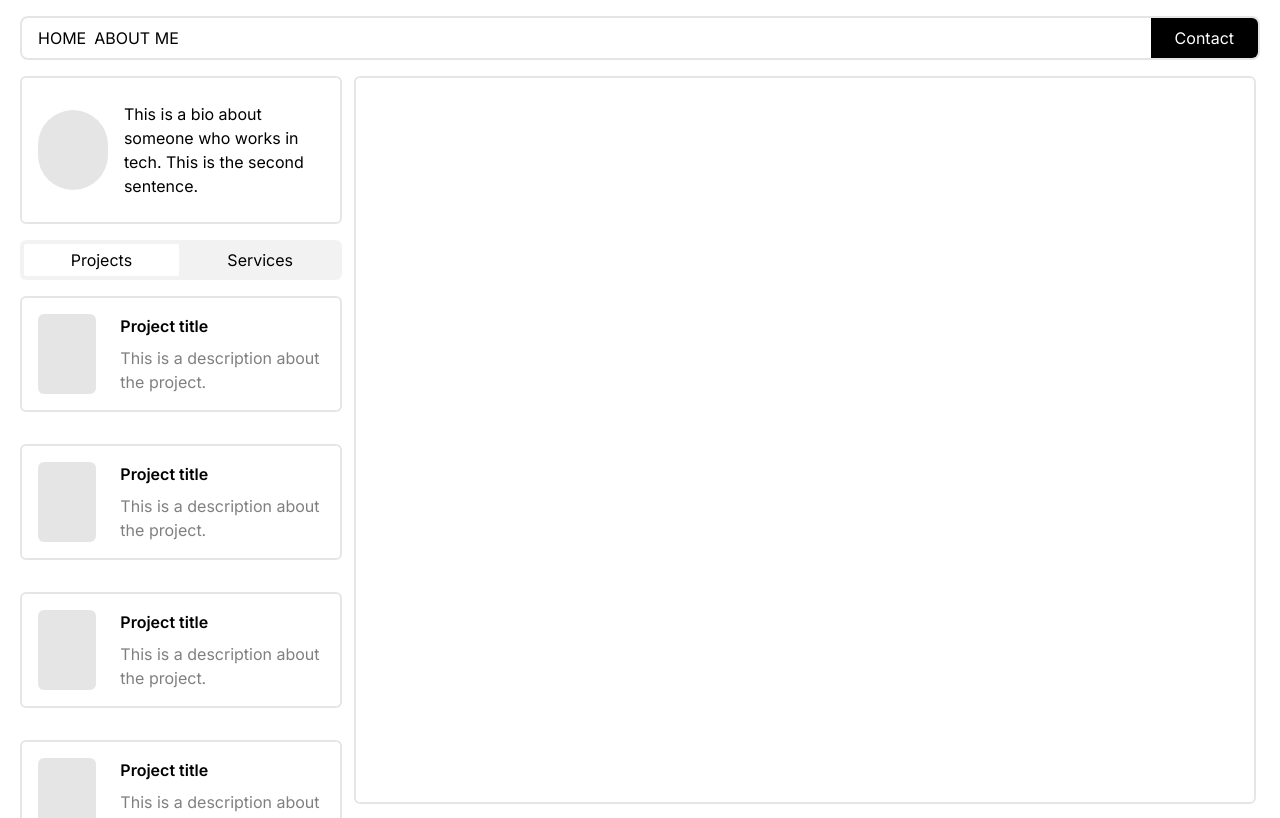
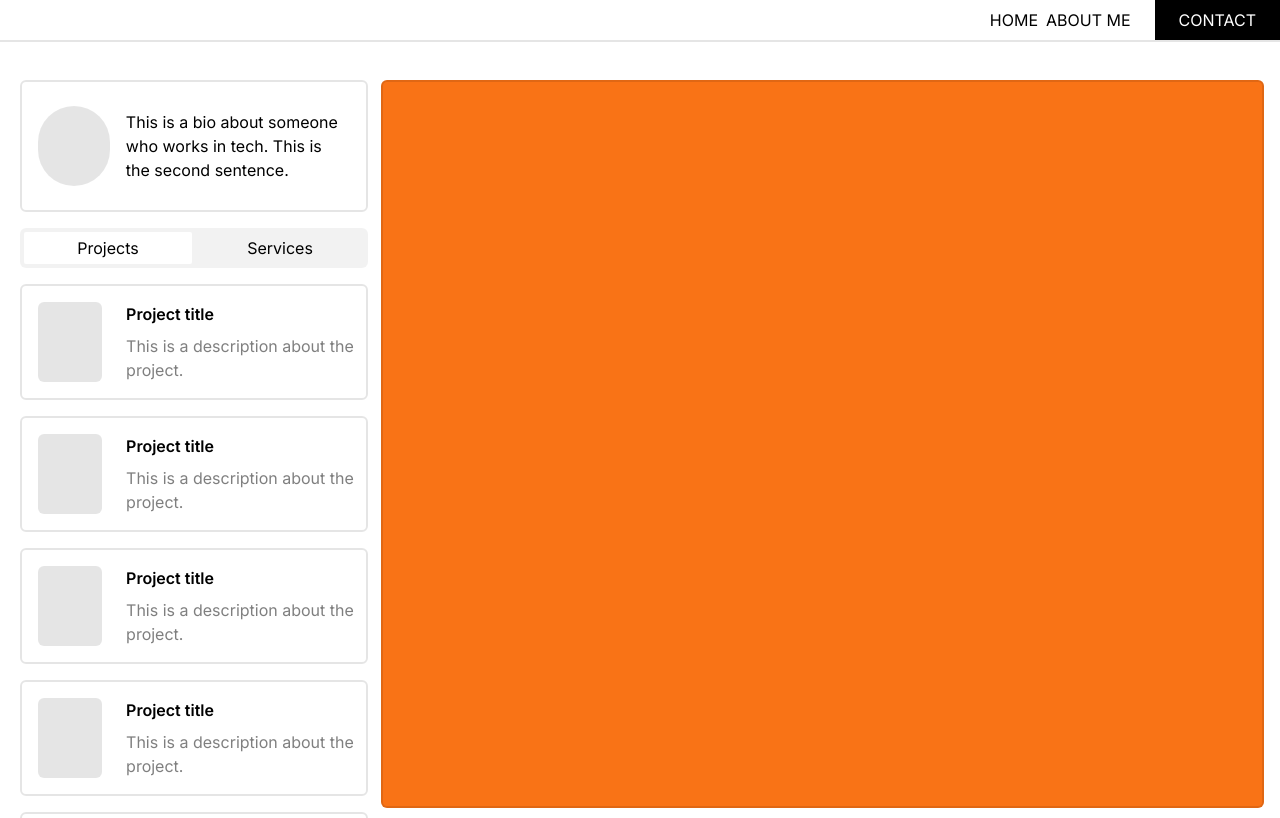
Before and after one commit to Ba-Zen/cc-justify, a Next.js app: page / in a window 1280 px wide. Shown: the top 818 px of the page. Built offline with nearby package versions, Linux system fonts and the light colour scheme.

Commit message:
home page style edits

```diff
--- a/src/app/page.js
+++ b/src/app/page.js
@@ -5,8 +5,8 @@ import Image from 'next/image'
 export default function Home() {
   return (
     <PageWrapper>
-      <div className='flex flex-col max-w-xl lg:max-w-none mx-auto lg:flex-row'>
-        <div className='flex flex-col lg:pr-6 w-full xl:w-[27vw] xl:fixed'>
+      <div className='flex flex-col max-w-xl lg:max-w-none mx-auto lg:flex-row mt-16'>
+        <div className='flex flex-col lg:pr-6 w-full lg:w-[30%]'>
           <div className='py-6 border-2 border-black/10 rounded-md mt-4 flex gap-4 px-4 items-center'>
             <div className='bg-black/10 rounded-full h-20 w-20 block'></div>
             <p className='max-w-sm w-[80%] ml-auto'>
@@ -15,7 +15,7 @@ export default function Home() {
             </p>
           </div>
 
-          <div className='flex py-1 bg-black/5 rounded-md mt-4'>
+          <div className='flex py-1 bg-black/5 rounded-md mt-4 mb-2'>
             <div className='w-full text-center bg-white ml-1 py-1 rounded-sm'>
               Projects
             </div>
@@ -29,7 +29,7 @@ export default function Home() {
           ))}
         </div>
 
-        <div className='w-full h-[35vh] lg:h-[91vh] lg:mt-4 xl:fixed xl:right-6 2xl:h-[91vh] lg:ml-auto xl:w-[70.5vw] aspect-square border-2 border-black/10 rounded-md'></div>
+        <div className='w-full h-[35vh] lg:h-[91vh] lg:fixed right-4 lg:mt-4 bg-orange-500 lg:ml-auto lg:w-[69%] aspect-square border-2 border-black/10 rounded-md'></div>
       </div>
     </PageWrapper>
   )
--- a/src/components/header.js
+++ b/src/components/header.js
@@ -3,19 +3,20 @@ import PageWrapper from './page-wrapper'
 
 export default function Header() {
   return (
-    <PageWrapper className='mt-4'>
-      <div className='w-full border-2 border-black/10 rounded-lg overflow-hidden flex justify-between items-center'>
-        <div className='flex gap-2 uppercase pl-4'>
+    <div className='fixed top-0 left-0 right-0 w-full z-10 bg-white'>
+      <div className='w-full border-b-2 border-black/10 overflow-hidden flex justify-end items-center'>
+        <div className='flex gap-2 uppercase pl-4 items-center'>
           <Link href='/'>Home</Link>
           <Link href='/'>About Me</Link>
+
+          <Link
+            href='/contact'
+            className='h-full bg-black text-white py-2 px-6 ml-4'
+          >
+            Contact
+          </Link>
         </div>
-        <Link
-          href='/contact'
-          className='h-full bg-black text-white py-2 px-6'
-        >
-          Contact
-        </Link>
       </div>
-    </PageWrapper>
+    </div>
   )
 }
--- a/src/components/pill.js
+++ b/src/components/pill.js
@@ -1,6 +1,6 @@
 export default function Pill() {
   return (
-    <div className='flex gap-4 border-2 border-black/10 my-4 py-4 pl-4 rounded-md'>
+    <div className='flex gap-4 border-2 border-black/10 my-2 py-4 pl-4 rounded-md'>
       <div className='w-20 h-20 rounded-md bg-black/10'></div>
 
       <div className='flex flex-col gap-y-2 justify-center px-2'>
```
